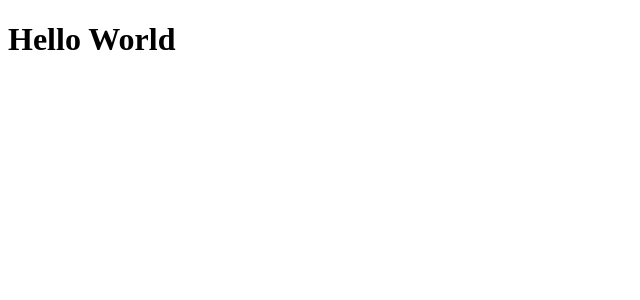
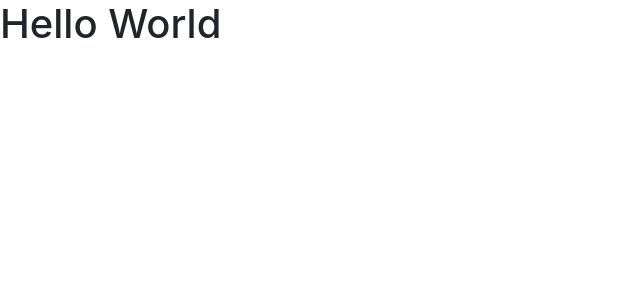
Before and after one commit to drmeloy/waterfalls-fe, a React app: page / in a window 1280 px wide. Shown: the top 300 px of the page, without its empty margins (0-640 px from the left). Built offline with nearby package versions, Linux system fonts and the light colour scheme.

Commit message:
starting frontend dev

```diff
--- /dev/null
+++ b/src/components/App/App.css
@@ -0,0 +1 @@
+@import  'https://maxcdn.bootstrapcdn.com/bootstrap/4.0.0/css/bootstrap.min.css';
--- a/src/components/App/App.jsx
+++ b/src/components/App/App.jsx
@@ -1,4 +1,5 @@
 import React from 'react';
+import './App.css';
 
 export default function App() {
   return <h1>Hello World</h1>;
```
